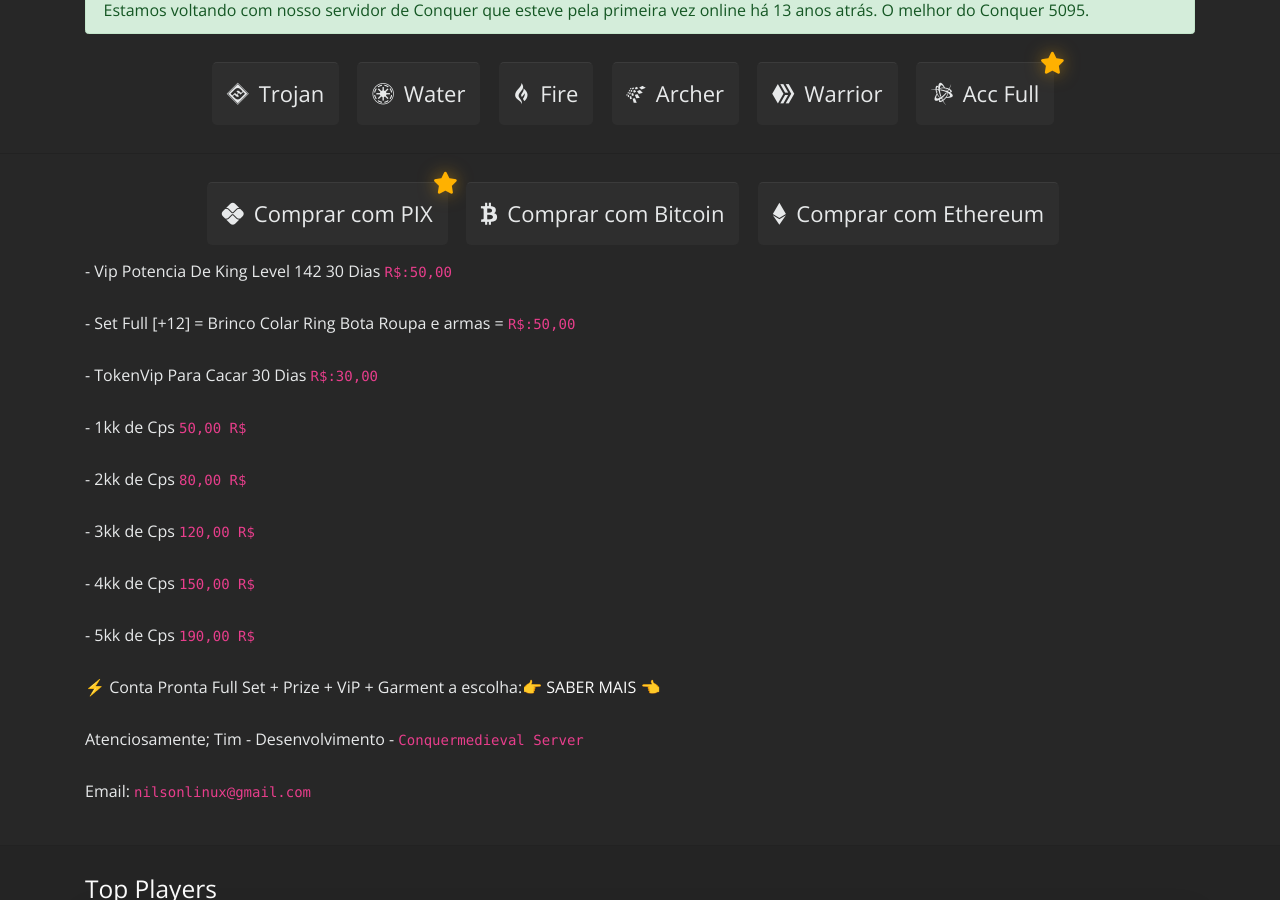
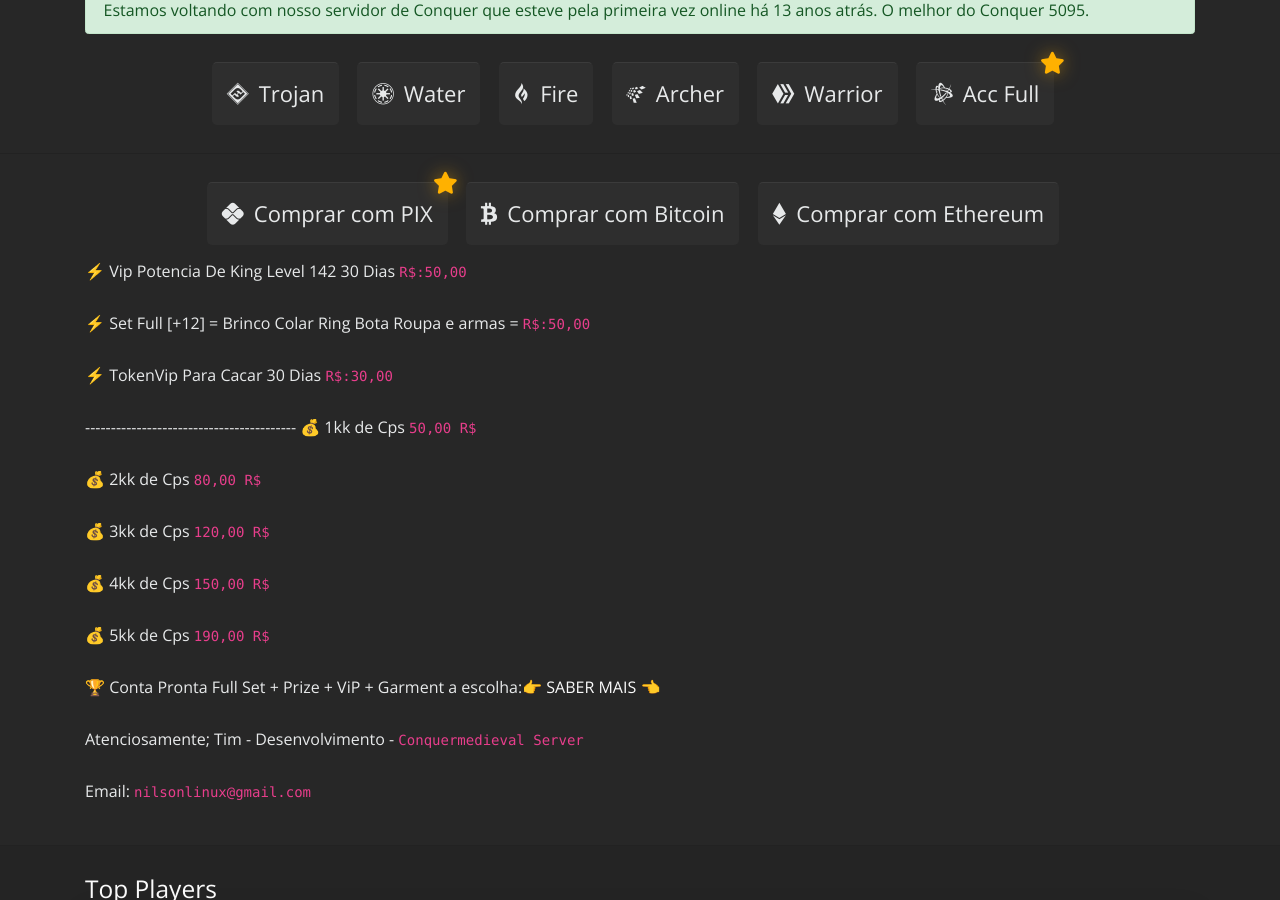
Before and after one commit to conquermedieval/conquermedieval.github.io, a Jekyll site: the page built from loja_online.html, in a window 1280 px wide and 900 px high, scrolled down 309 px. Built offline with Jekyll 4.4.1, drawn with Linux system fonts in a browser that asks for light colours.

```diff
--- a/loja_online.html
+++ b/loja_online.html
@@ -47,15 +47,16 @@ title: Loja Online
         </div>
             </a>
 
-        - Vip Potencia De King Level 142 30 Dias <code>R$:50,00</code></p>
-        - Set Full [+12] = Brinco Colar Ring Bota Roupa e armas = <code>R$:50,00</code></p>
-        - TokenVip Para Cacar 30 Dias <code>R$:30,00</code></p>
-        - 1kk de Cps <code>50,00 R$</code></p>
-        - 2kk de Cps <code>80,00 R$</code></p>
-        - 3kk de Cps <code>120,00 R$</code></p>
-        - 4kk de Cps <code>150,00 R$</code></p>
-        - 5kk de Cps <code>190,00 R$</code></p>
-        ⚡ Conta Pronta Full Set + Prize + ViP + Garment a escolha:<a href="https://api.whatsapp.com/send/?phone=5598999852694&text=Gostaria+de+receber+mais+detalhes+da+ContaFull" target="_blank">👉 SABER MAIS 👈</a></p>
+        ⚡ Vip Potencia De King Level 142 30 Dias <code>R$:50,00</code></p>
+        ⚡ Set Full [+12] = Brinco Colar Ring Bota Roupa e armas = <code>R$:50,00</code></p>
+        ⚡ TokenVip Para Cacar 30 Dias <code>R$:30,00</code></p>
+        -----------------------------------------
+        💰 1kk de Cps <code>50,00 R$</code></p>
+        💰 2kk de Cps <code>80,00 R$</code></p>
+        💰 3kk de Cps <code>120,00 R$</code></p>
+        💰 4kk de Cps <code>150,00 R$</code></p>
+        💰 5kk de Cps <code>190,00 R$</code></p>
+        🏆 Conta Pronta Full Set + Prize + ViP + Garment a escolha:<a href="https://api.whatsapp.com/send/?phone=5598999852694&text=Gostaria+de+receber+mais+detalhes+da+ContaFull" target="_blank">👉 SABER MAIS 👈</a></p>
 
 Atenciosamente; Tim - Desenvolvimento - <code>Conquermedieval Server</code></p>
 Email: <code>nilsonlinux@gmail.com</code></p>
```
